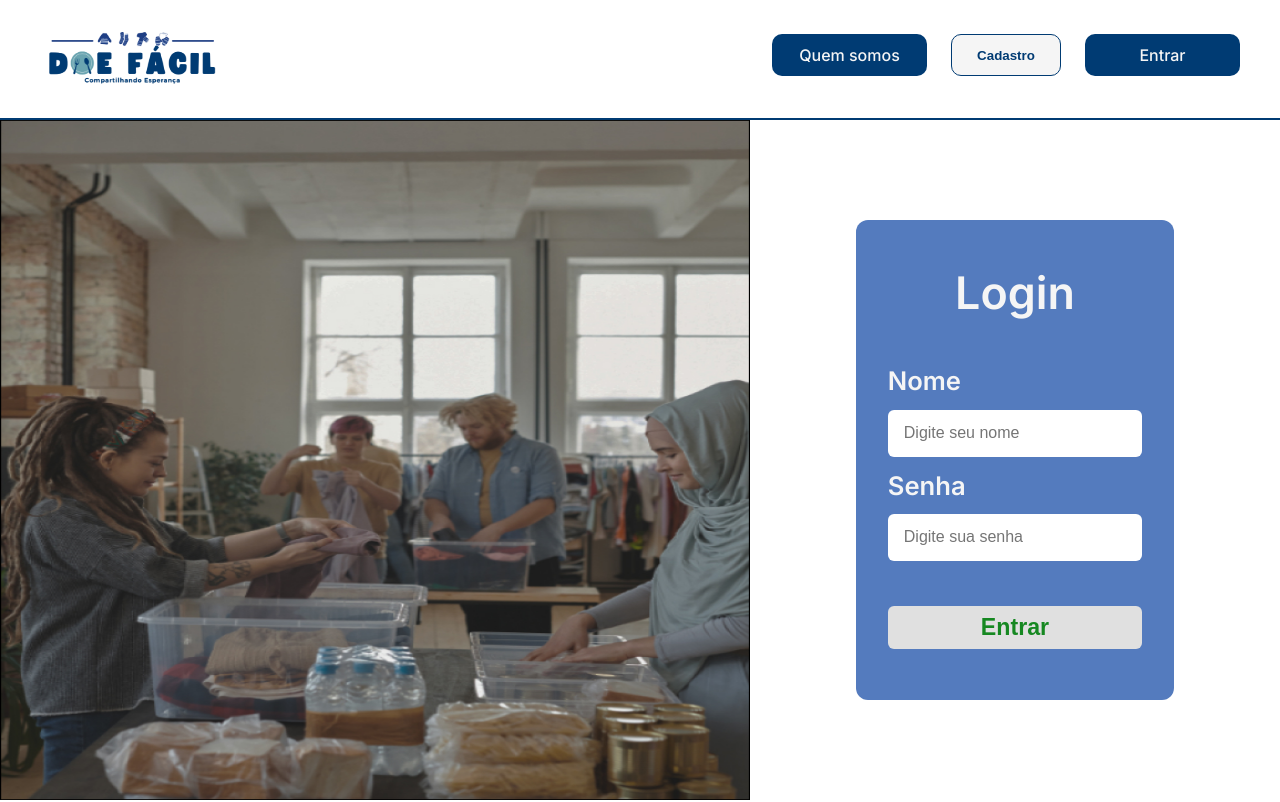
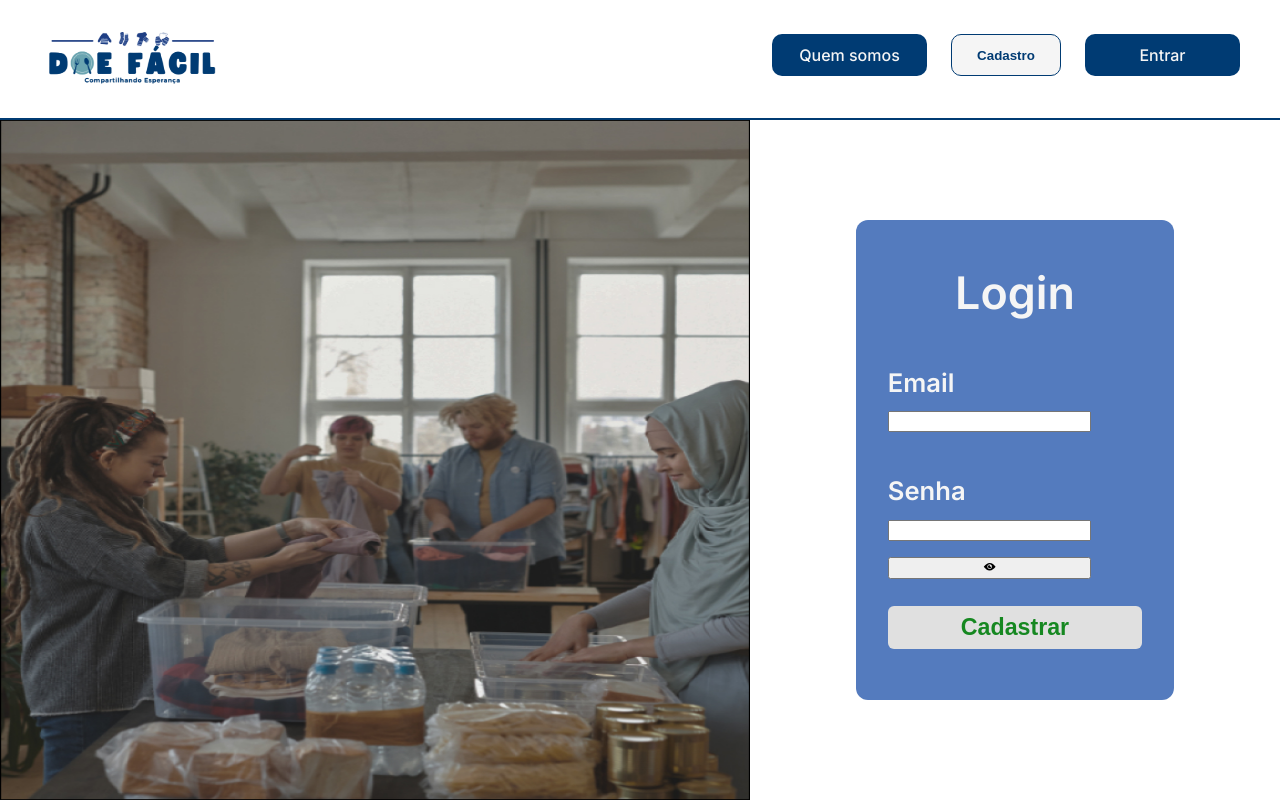
Before and after one commit to entrega-em-grupo-m3-t15/doe-facil-m3-t15, a React (Vite) app in the folder doe-facil/: page /login in a window 1280 px wide. Built offline with nearby package versions, Linux system fonts and the light colour scheme.

Commit message:
RegisterPage and Login Page

```diff
--- a/doe-facil/src/components/Form/LoginForm/index.tsx
+++ b/doe-facil/src/components/Form/LoginForm/index.tsx
@@ -4,6 +4,7 @@ import { schemaLoginUser } from "../../../validators/schemaLogin";
 import { Input } from "../Input/Input";
 import { useContext } from "react";
 import { UserRequestsContext } from "../../../contexts/user/UserRequestsContext.tsx/LoginRegisterContext";
+import { Button, StyleFormLogin } from "../../../styles/components/form";
 
 interface iloginUser extends FieldValues {
   email: string;
@@ -27,7 +28,9 @@ export const LoginForm = () => {
 
   return (
     <>
-      <form onSubmit={handleSubmit(submitForm)}>
+      <StyleFormLogin onSubmit={handleSubmit(submitForm)}>
+        <h1>Login</h1>
+        <div>
           <Input
             label="Email"
             register={register("email")}
@@ -41,8 +44,10 @@ export const LoginForm = () => {
             error={errors.password?.message}
           />
 
-        <button type="submit">Cadastrar</button>
-      </form>
+        </div>
+
+        <Button type="submit">Cadastrar</Button>
+      </StyleFormLogin>
     </>
   );
 };
--- a/doe-facil/src/pages/LoginPage/index.tsx
+++ b/doe-facil/src/pages/LoginPage/index.tsx
@@ -2,6 +2,7 @@ import wallpaperLogin from '../../img/wallpaperLogin.jpg'
 import { Header } from "../../components/Header/Header";
 import { Button, Input, StyleFormLogin } from "../../styles/components/form"
 import { StylePageLogin } from "./style";
+import { LoginForm } from '../../components/Form/LoginForm';
 
 export const LoginPage = () => {
 
@@ -18,16 +19,7 @@ export const LoginPage = () => {
         </div>
         <div className='box_form'>
 
-          <StyleFormLogin>
-            <h1>Login</h1>
-            <div>
-              <label htmlFor="">Nome</label>
-              <Input placeholder="Digite seu nome"/>
-              <label htmlFor="">Senha</label>
-              <Input placeholder="Digite sua senha"/>
-            </div>
-              <Button>Entrar</Button>
-          </StyleFormLogin>
+        <LoginForm/>
 
         </div>
 
```
Lines whose indentation alone changed are shown as unchanged.
